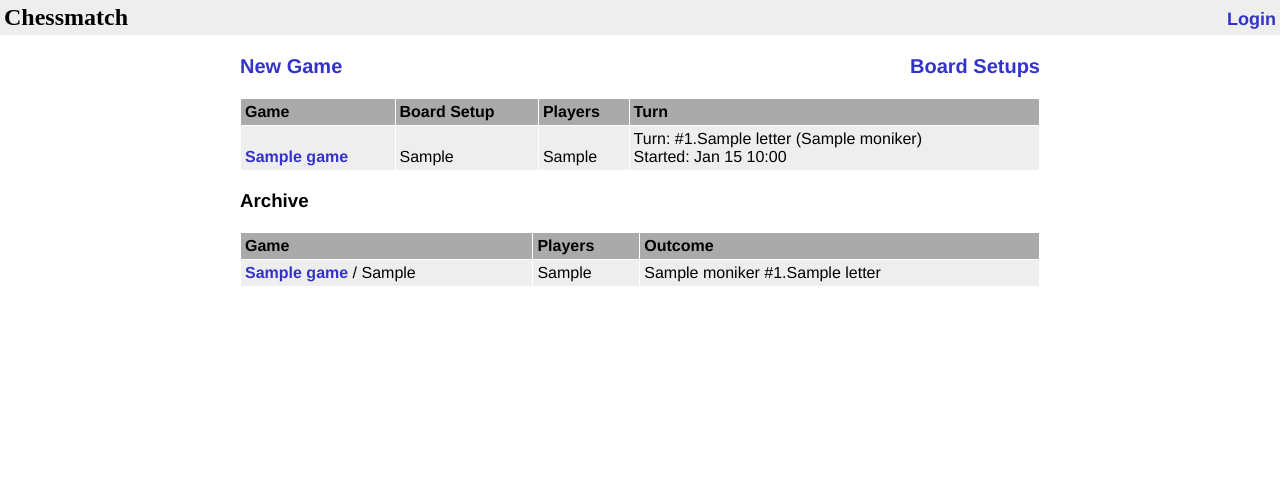
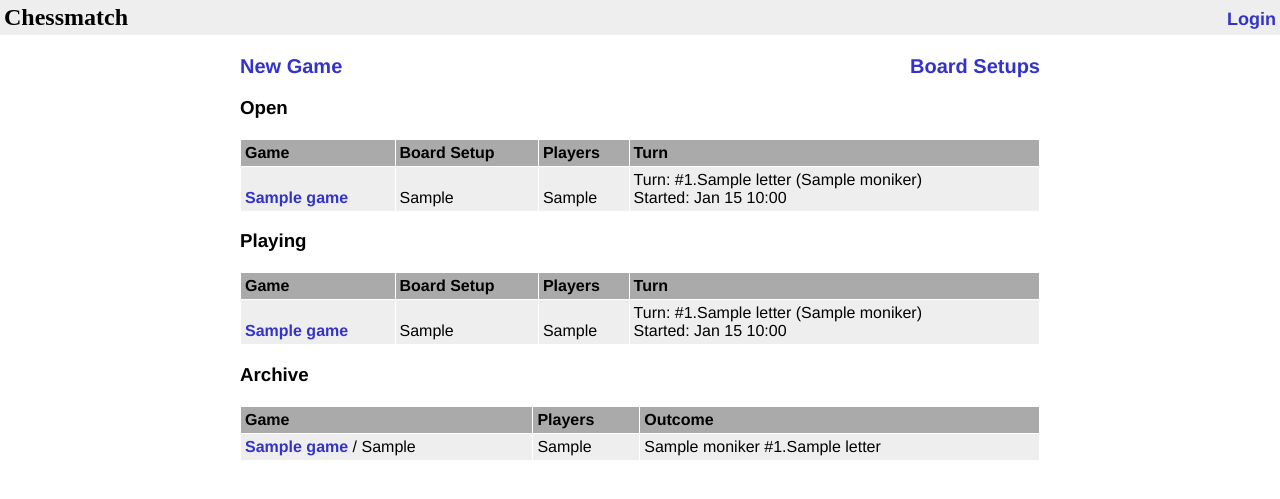
Before and after one commit to lithium/django-chessmatch, a Python web app: template apps/chessmatch/templates/chessmatch/lobby.html in a window 1280 px wide. Shown: the top 499 px of the page. Run offline with Jinja, Linux system fonts and the light colour scheme; the template is opened without the code that fills it: most values are stand-ins (such as "Sample title", 1, 10 or a date in 2020); some libraries are stand-ins or nearby versions.

Commit message:
split open and playing games up in lobby

```diff
--- a/apps/chessmatch/forms.py
+++ b/apps/chessmatch/forms.py
@@ -27,7 +27,8 @@
         if gameplayer:
             choices = [('','---')]
             for gp in gameplayer.game.gameplayer_set.exclude(id=gameplayer.id):
-                choices.append( (gp.color.letter, "%s (%s)" % (gp.color.name, gp.player.moniker)) )
+                if gp.color:
+                    choices.append( (gp.color.letter, "%s (%s)" % (gp.color.name, gp.player.moniker)) )
             self.fields['other_players'] = forms.ChoiceField(choices=choices)
 
 
--- a/apps/chessmatch/templates/chessmatch/lobby.html
+++ b/apps/chessmatch/templates/chessmatch/lobby.html
@@ -1,28 +1,7 @@
 {%extends "base.html"%}
 
-{%block content%}
 
-
-
-<section class="lobby">
-
-    <aside class="boardsetups">
-        <a class="action" href="{{url('chessmatch_manage_boards')}}">Board Setups</a>
-    </aside>
-
-    <aside class="newgame">
-        <a class="action" href="{{url('chessmatch_newgame')}}">New Game</a>
-    </aside>
-
-
-    <table class="gamelist">
-    <tr>
-        <th>Game</th>
-        <th>Board Setup</th>
-        <th>Players</th>
-        <th>Turn</th>
-    </tr>
-    {%for game in games%}
+{%macro game_row(game)%}
     <tr>
         <td><a href="{{url('chessmatch_game', slug=game.slug)}}">{{game.name}}</a></td>
         <td> {{game.board_setup}} </td>
@@ -51,9 +30,50 @@
             {%endif%}
         </td>
     </tr>
+{%endmacro%}
+
+{%block content%}
+
+
+
+<section class="lobby">
+
+    <aside class="boardsetups">
+        <a class="action" href="{{url('chessmatch_manage_boards')}}">Board Setups</a>
+    </aside>
+
+    <aside class="newgame">
+        <a class="action" href="{{url('chessmatch_newgame')}}">New Game</a>
+    </aside>
+
+
+
+
+    <h3>Open</h3>
+    <table class="gamelist">
+    <tr>
+        <th>Game</th>
+        <th>Board Setup</th>
+        <th>Players</th>
+        <th>Turn</th>
+    </tr>
+    {%for game in open_games%}
+    {{game_row(game)}}
     {%endfor%}
     </table>
 
+    <h3>Playing</h3>
+    <table class="gamelist">
+    <tr>
+        <th>Game</th>
+        <th>Board Setup</th>
+        <th>Players</th>
+        <th>Turn</th>
+    </tr>
+    {%for game in games%}
+    {{game_row(game)}}
+    {%endfor%}
+    </table>
 
     <h3>Archive</h3>
     <table class="gamelist archive">
--- a/apps/chessmatch/views.py
+++ b/apps/chessmatch/views.py
@@ -25,7 +25,8 @@
     def get_context_data(self, **kwargs):
         c = super(LobbyView, self).get_context_data(**kwargs)
         c.update({
-            'games': Game.objects.active(),
+            'games': Game.objects.active().filter(started_at__isnull=False),
+            'open_games': Game.objects.active().filter(started_at=None),
             'archive': Game.objects.filter(is_active=False),
         })
         return c
```
